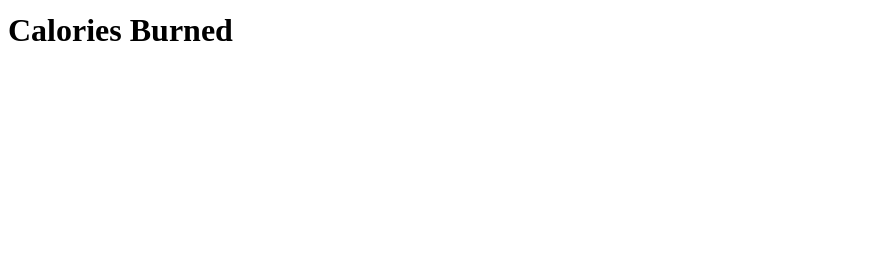
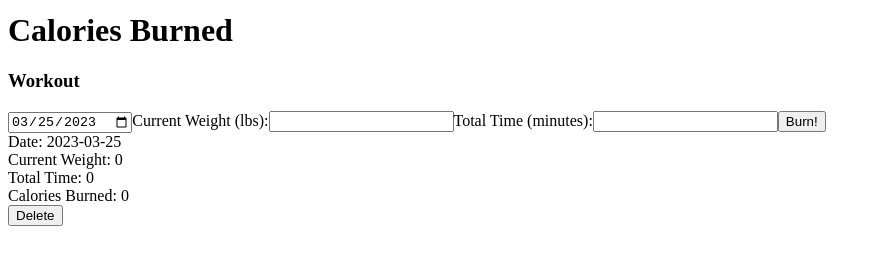
Before and after one commit to TechTitansGeaux/MyFitFix, a React app: page /tracker in a window 1280 px wide. Shown: the part 333-598 px from the top of the page, without its empty margins (0-881 px from the left). Built offline with nearby package versions, Linux system fonts and the light colour scheme; no server answers; the HTML template or start-up script is replaced by a standard one.

Commit message:
fixed commented out

```diff
--- a/client/src/Calories/CalorieTable.jsx
+++ b/client/src/Calories/CalorieTable.jsx
@@ -1,7 +1,7 @@
 import React from 'react';
 import { useNavigate } from 'react-router-dom'
 import CalorieIntake from './CaloriesIn/CalorieIntake.jsx'
-// import CaloriesBurned from './CaloriesBurned/CaloriesBurned.jsx'
+import CaloriesBurned from './CaloriesBurned/CaloriesBurned.jsx'
 
 function CalorieTable() {
 
@@ -16,7 +16,7 @@ function CalorieTable() {
       </div>
       <h1>Calories Burned</h1>
       <div>
-        {/* <CaloriesBurned /> */}
+        <CaloriesBurned />
       </div>
     </div>
   )
```
